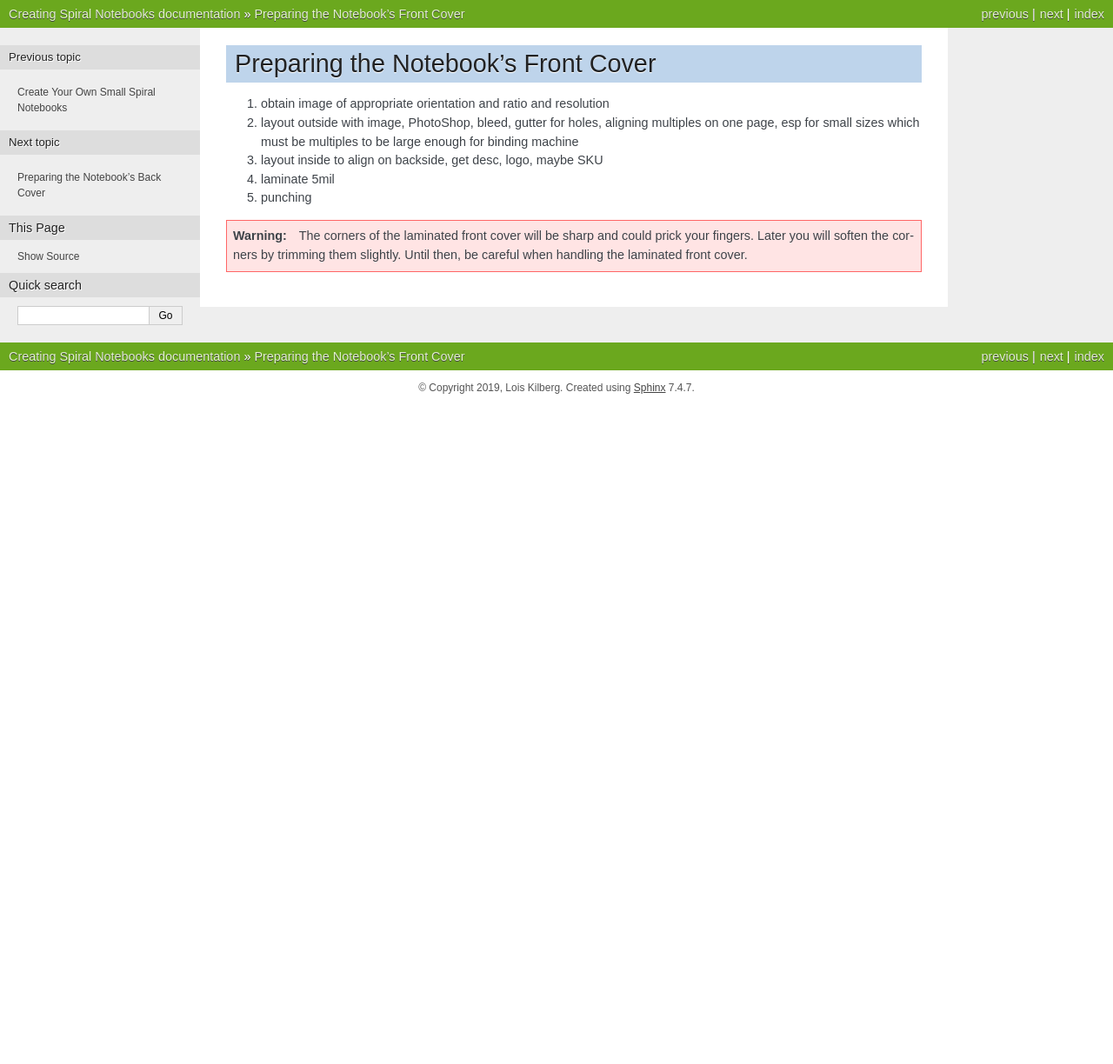
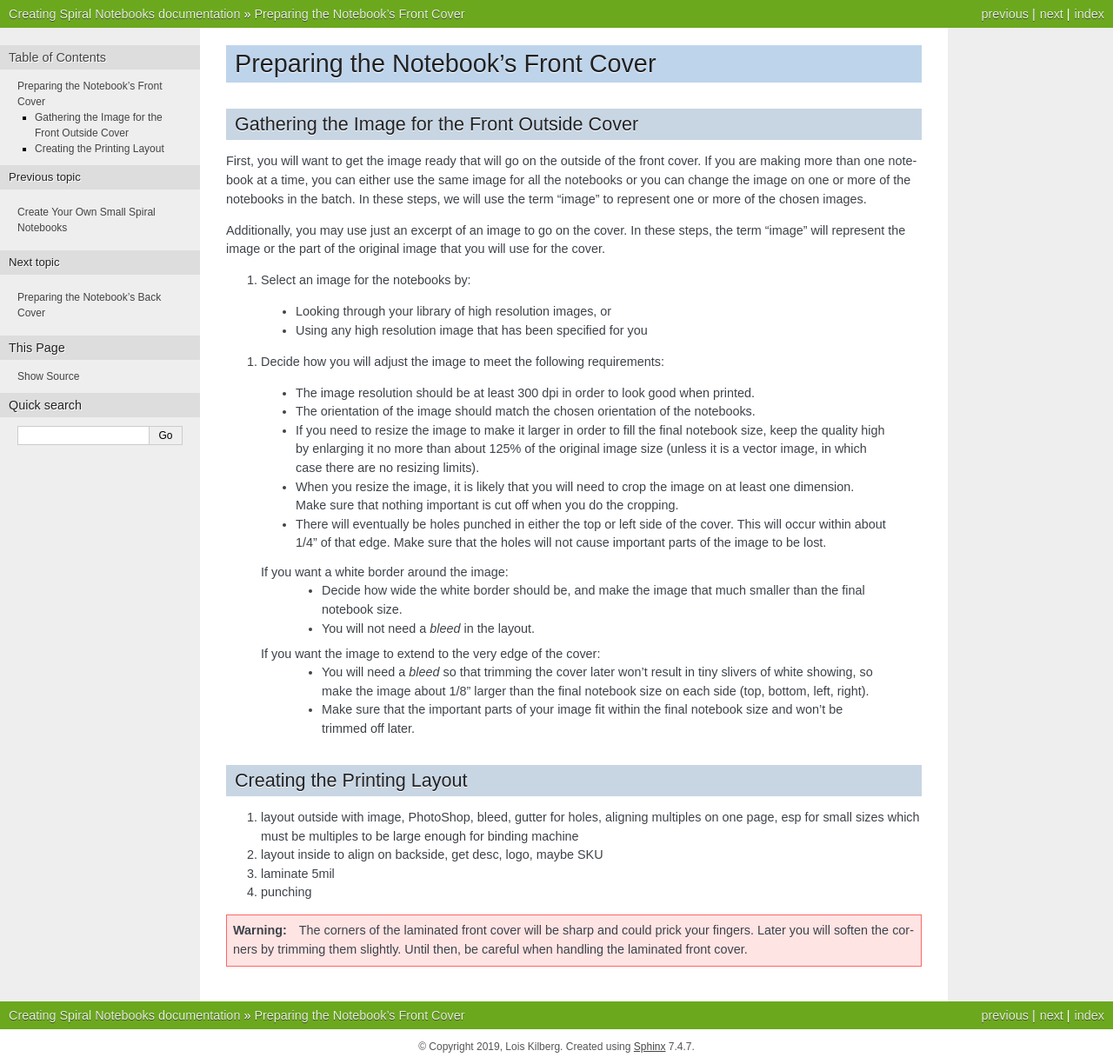
Before and after one commit to loiskilberg/create_spiral_notebook, a Sphinx documentation site: the page built from source/01_prepare_front_cover.rst, in a window 1280 px wide. Shown: the whole page at 87% size. Built offline with Sphinx 7.4.7, drawn with Linux system fonts in a browser that asks for light colours; pages that are not in the unit, such as notebooks, are missing from menus; before the commit the page ends 900 px from its top, so only the background shows below that.

Commit message:
add details about gathering the image

```diff
--- a/source/01_prepare_front_cover.rst
+++ b/source/01_prepare_front_cover.rst
@@ -1,7 +1,36 @@
 Preparing the Notebook's Front Cover
 ####################################
 
-#. obtain image of appropriate orientation and ratio and resolution
+Gathering the Image for the Front Outside Cover
+===============================================
+
+First, you will want to get the image ready that will go on the outside of the front cover. If you are making more than one notebook at a time, you can either use the same image for all the notebooks or you can change the image on one or more of the notebooks in the batch. In these steps, we will use the term "image" to represent one or more of the chosen images.
+
+Additionally, you may use just an excerpt of an image to go on the cover. In these steps, the term "image" will represent the image or the part of the original image that you will use for the cover.
+
+#. Select an image for the notebooks by:
+
+  * Looking through your library of high resolution images, or
+
+  * Using any high resolution image that has been specified for you
+
+#. Decide how you will adjust the image to meet the following requirements:
+
+  * The image resolution should be at least 300 dpi in order to look good when printed.
+  * The orientation of the image should match the chosen orientation of the notebooks.
+  * If you need to resize the image to make it larger in order to fill the final notebook size, keep the quality high by enlarging it no more than about 125% of the original image size (unless it is a vector image, in which case there are no resizing limits).
+  * When you resize the image, it is likely that you will need to crop the image on at least one dimension. Make sure that nothing important is cut off when you do the cropping.
+  * There will eventually be holes punched in either the top or left side of the cover. This will occur within about 1/4" of that edge. Make sure that the holes will not cause important parts of the image to be lost.
+  If you want a white border around the image:
+    - Decide how wide the white border should be, and make the image that much smaller than the final notebook size.
+    - You will not need a *bleed* in the layout.
+  If you want the image to extend to the very edge of the cover:
+    - You will need a *bleed* so that trimming the cover later won't result in tiny slivers of white showing, so make the image about 1/8" larger than the final notebook size on each side (top, bottom, left, right).
+    - Make sure that the important parts of your image fit within the final notebook size and won't be trimmed off later.
+
+Creating the Printing Layout
+============================
+
 #. layout outside with image, PhotoShop, bleed, gutter for holes, aligning multiples on one page, esp for small sizes which must be multiples to be large enough for binding machine
 #. layout inside to align on backside, get desc, logo, maybe SKU
 #. laminate 5mil
```
